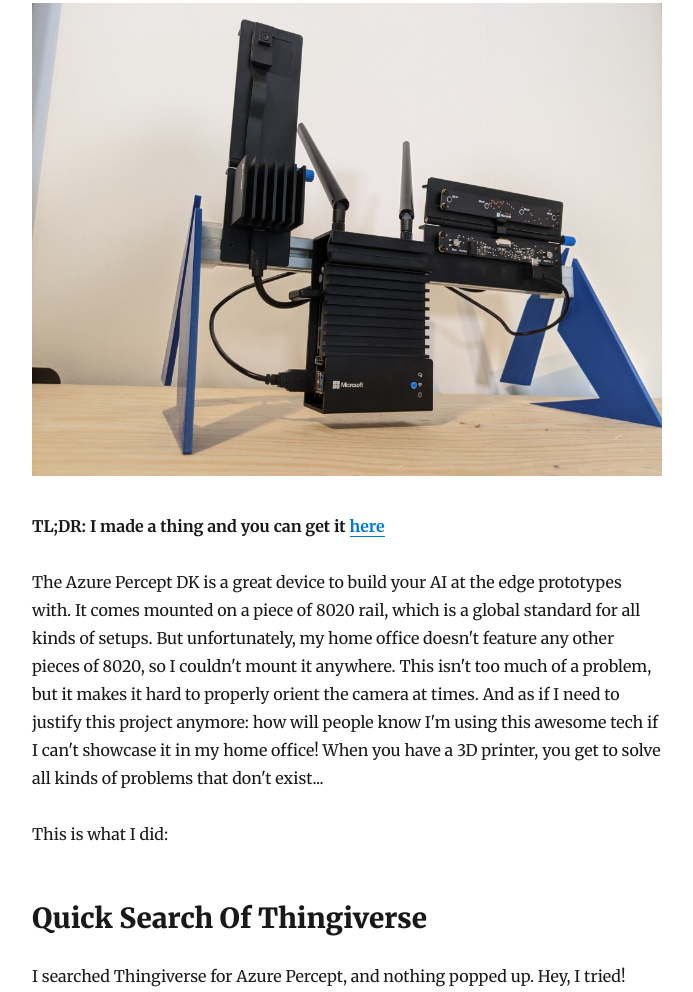
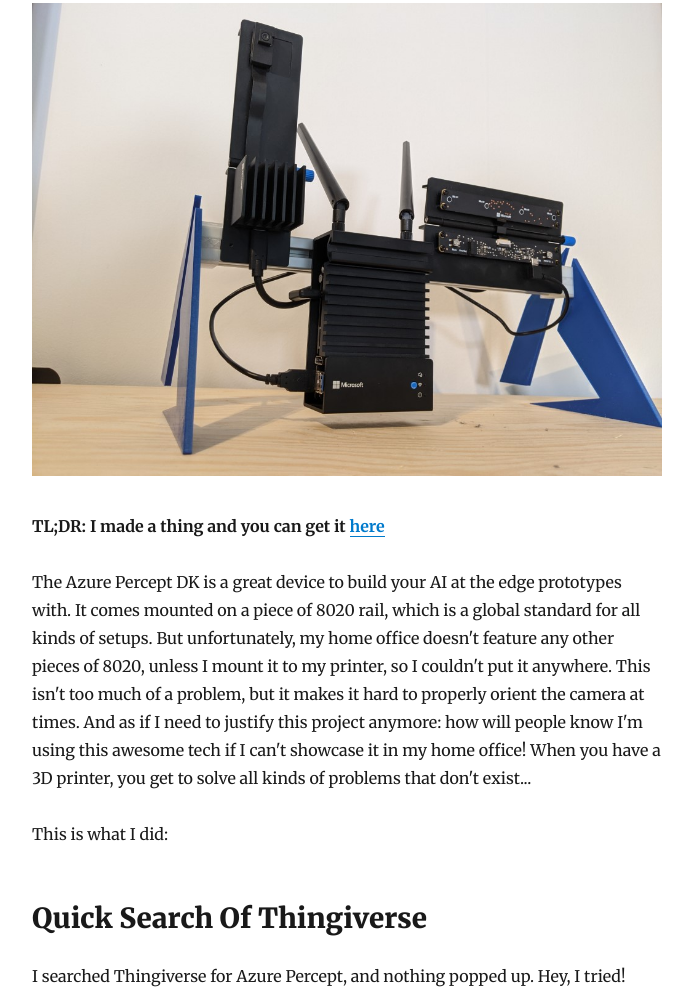
Before and after one commit to MatthijsvdVeer/vanderveer.io, a Gatsby site: page /azure-percept-holder/ in a window 1280 px wide. Shown: the part 236-1228 px from the top of the page, without its empty margins (293-986 px from the left). Built offline with nearby package versions, Linux system fonts and the light colour scheme; Gatsby itself is replaced by a stand-in of ours; some packages are replaced by stand-ins of ours.

Commit message:
I realised my printer is 8020

```diff
--- a/content/blog/azure-percept-holder/index.md
+++ b/content/blog/azure-percept-holder/index.md
@@ -7,7 +7,7 @@
 
 **TL;DR: I made a thing and you can get it [here][4]**
 
-The Azure Percept DK is a great device to build your AI at the edge prototypes with. It comes mounted on a piece of 8020 rail, which is a global standard for all kinds of setups. But unfortunately, my home office doesn't feature any other pieces of 8020, so I couldn't mount it anywhere. This isn't too much of a problem, but it makes it hard to properly orient the camera at times. And as if I need to justify this project anymore: how will people know I'm using this awesome tech if I can't showcase it in my home office! When you have a 3D printer, you get to solve all kinds of problems that don't exist...
+The Azure Percept DK is a great device to build your AI at the edge prototypes with. It comes mounted on a piece of 8020 rail, which is a global standard for all kinds of setups. But unfortunately, my home office doesn't feature any other pieces of 8020, unless I mount it to my printer, so I couldn't put it anywhere. This isn't too much of a problem, but it makes it hard to properly orient the camera at times. And as if I need to justify this project anymore: how will people know I'm using this awesome tech if I can't showcase it in my home office! When you have a 3D printer, you get to solve all kinds of problems that don't exist...
 
 This is what I did:
 
```
